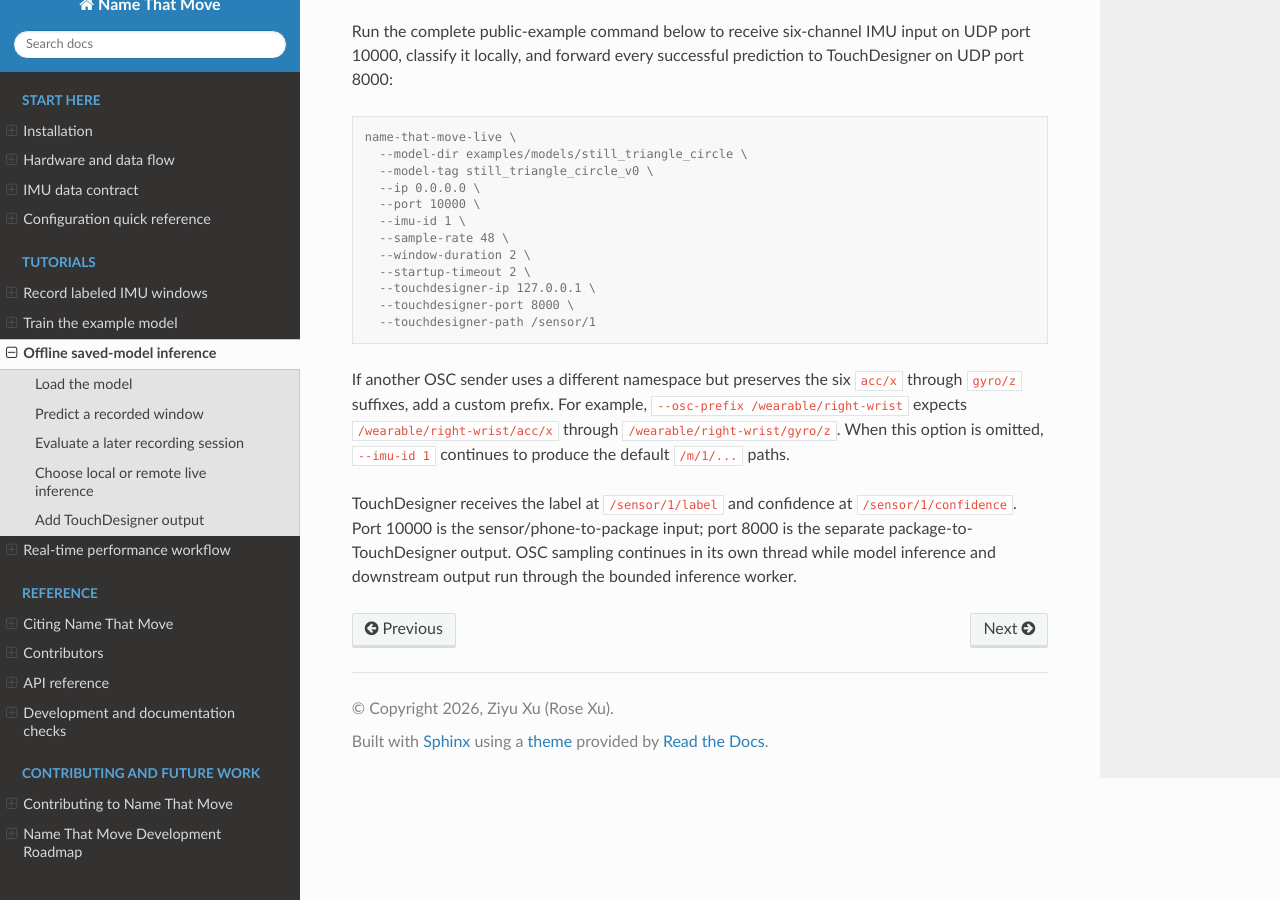
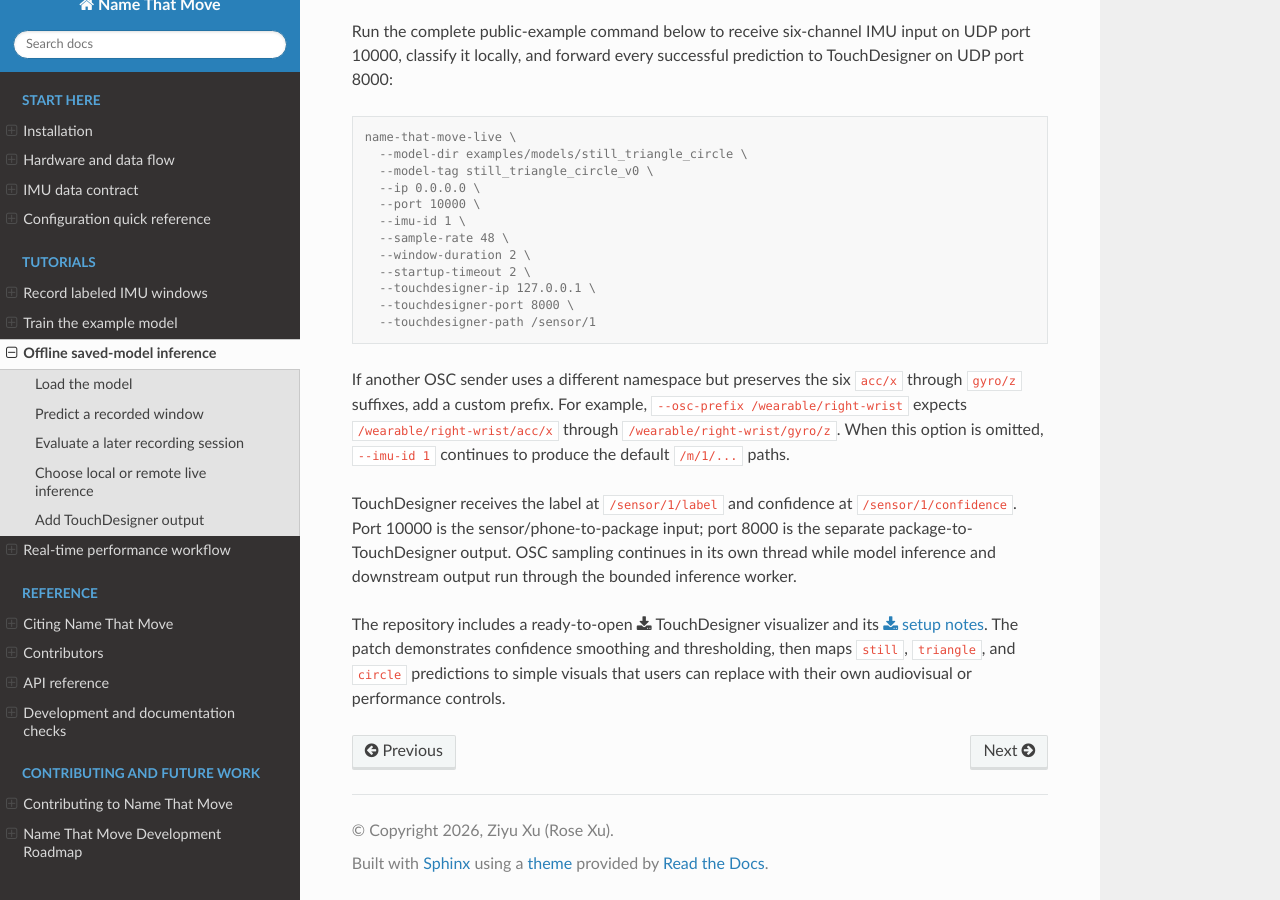
Before and after one commit to RoseZiyuXu/name-that-move, a Sphinx documentation site: the page built from docs/inference.rst, in a window 1280 px wide and 900 px high, scrolled down 2230 px. Built offline with Sphinx 7.4.7 and the Read the Docs theme 3.1.0, drawn with Linux system fonts in a browser that asks for light colours.

Commit message:
Add TouchDesigner downstream visualization example

```diff
--- a/docs/inference.rst
+++ b/docs/inference.rst
@@ -142,3 +142,10 @@ TouchDesigner receives the label at ``/sensor/1/label`` and confidence at
 port 8000 is the separate package-to-TouchDesigner output. OSC sampling
 continues in its own thread while model inference and downstream output run
 through the bounded inference worker.
+
+The repository includes a ready-to-open
+:download:`TouchDesigner visualizer <../examples/touchdesigner/name_that_move_visualizer.toe>`
+and its :download:`setup notes <../examples/touchdesigner/README.md>`. The patch
+demonstrates confidence smoothing and thresholding, then maps ``still``,
+``triangle``, and ``circle`` predictions to simple visuals that users can
+replace with their own audiovisual or performance controls.
```
Also changed, not shown: examples/README.md, examples/touchdesigner/README.md (added), 2 other files.
